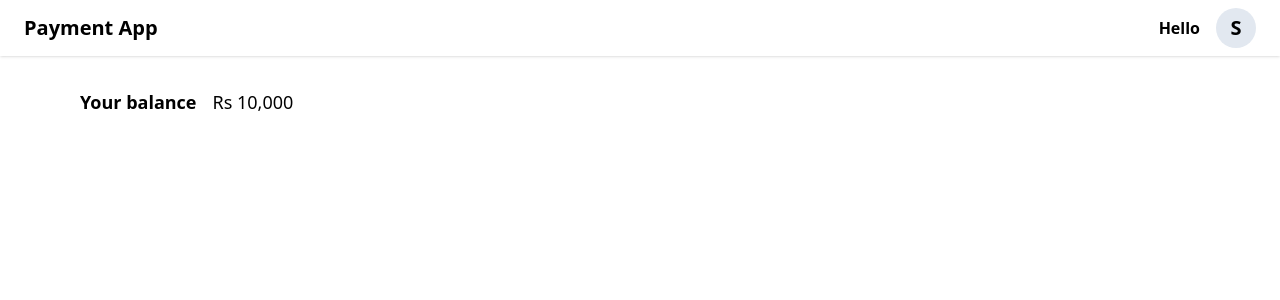
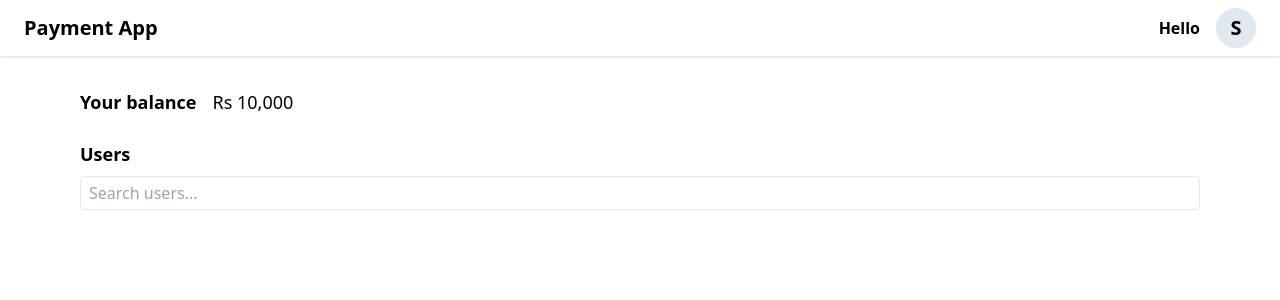
Before and after one commit to sachinDev07/WalletPay-Mern, a React (Vite) app in the folder frontend/: page /dashboard in a window 1280 px wide. Shown: the top 300 px of the page. Built offline with nearby package versions, Linux system fonts and the light colour scheme.

Commit message:
Added users component ui

```diff
--- /dev/null
+++ b/frontend/src/components/Users.tsx
@@ -0,0 +1,15 @@
+export const Users = () => {
+  return (
+    <>
+      <div className="font-bold mt-6 text-lg">Users</div>
+      <div className="my-2">
+        <input
+          type="text"
+          placeholder="Search users..."
+          className="w-full px-2 py-1 border rounded border-slate-200"
+        ></input>
+      </div>
+    </>
+  );
+};
+export default Users;
--- a/frontend/src/pages/Dashboard.tsx
+++ b/frontend/src/pages/Dashboard.tsx
@@ -1,10 +1,12 @@
 import Balance from "../components/Balance";
+import Users from "../components/Users";
 
 const Dashboard = () => {
   return (
     <div className="px-12">
       <div className="m-8">
         <Balance value={10000} />
+        <Users />
       </div>
     </div>
   );
```
